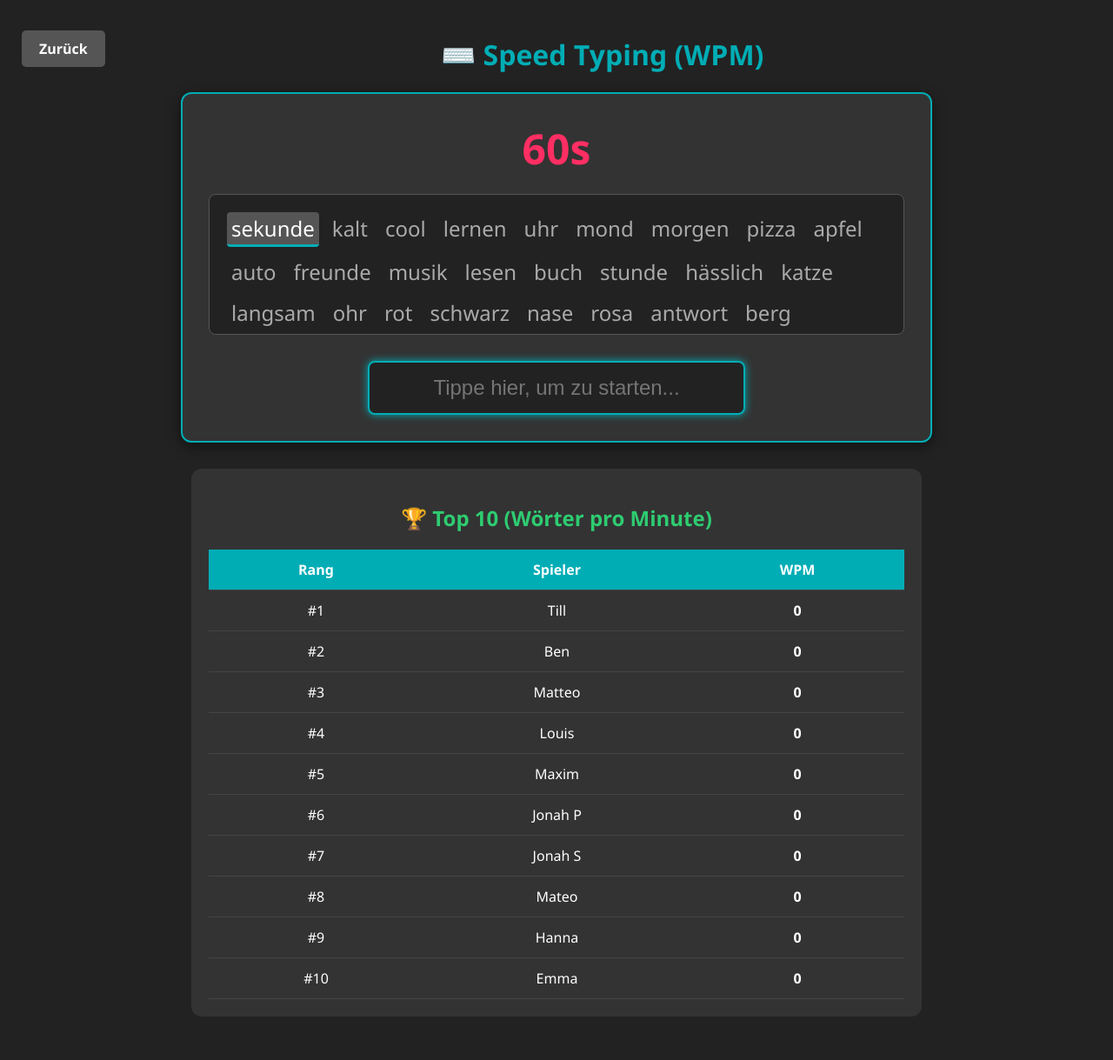
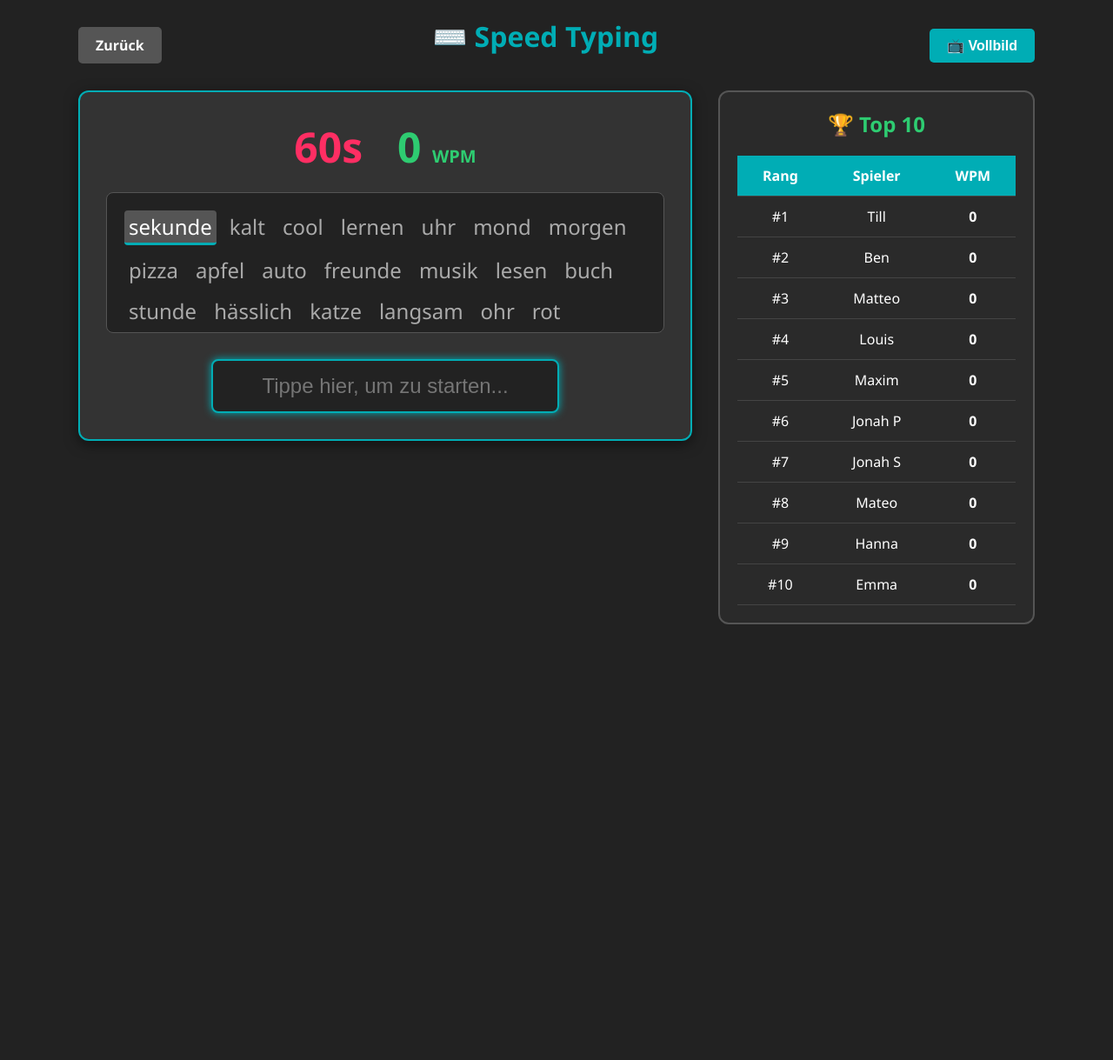
Before and after one commit to gamer24333/free_games, a Flask app: page /speedtyping in a window 1280 px wide. Shown: the whole page at 87% size. After the commit the page ends 718 px from the top, so only its background shows below. Run offline with Flask 3, Linux system fonts and the light colour scheme; the visitor is signed in with stand-in values (Sample User, id 1).

Commit message:
Update speedtyping.html

```diff
--- a/templates/speedtyping.html
+++ b/templates/speedtyping.html
@@ -5,19 +5,45 @@
     <meta name="viewport" content="width=device-width, initial-scale=1.0">
     <title>Speed Typing</title>
     <style>
-        body { font-family: 'Segoe UI', Tahoma, Geneva, Verdana, sans-serif; background-color: #222; color: white; text-align: center; margin: 0; padding: 20px; }
-        h1 { color: #00adb5; }
-        .game-container { background: #333; padding: 30px; border-radius: 12px; box-shadow: 0 4px 15px rgba(0,0,0,0.5); max-width: 800px; margin: 20px auto; border: 2px solid #00adb5; }
+        body { font-family: 'Segoe UI', Tahoma, Geneva, Verdana, sans-serif; background-color: #222; color: white; margin: 0; padding: 20px; text-align: center; }
+        h1 { color: #00adb5; margin-top: 0; }
 
-        #timer { font-size: 48px; font-weight: bold; color: #ff2e63; margin-bottom: 20px; }
+        .top-bar { display: flex; justify-content: space-between; align-items: center; max-width: 1100px; margin: 0 auto 20px auto; }
+
+        .main-wrapper {
+            display: flex;
+            justify-content: center;
+            align-items: flex-start;
+            gap: 30px;
+            max-width: 1100px;
+            margin: 0 auto;
+            flex-wrap: wrap;
+        }
+
+        /* Spiel-Bereich */
+        .game-container {
+            flex: 1;
+            min-width: 350px;
+            background: #333;
+            padding: 30px;
+            border-radius: 12px;
+            box-shadow: 0 4px 15px rgba(0,0,0,0.5);
+            border: 2px solid #00adb5;
+        }
+
+        .stats-bar { display: flex; justify-content: center; gap: 40px; margin-bottom: 20px; }
+        .stat-box { font-size: 48px; font-weight: bold; }
+        #timer { color: #ff2e63; }
+        #live-wpm { color: #2ecc71; }
 
         #word-display {
             background: #222; border-radius: 8px; padding: 20px; font-size: 24px;
             display: flex; flex-wrap: wrap; gap: 10px; height: 120px; overflow: hidden;
             border: 1px solid #555; text-align: left; align-items: flex-start; align-content: flex-start;
+            user-select: none;
         }
 
-        .word { padding: 2px 5px; border-radius: 4px; color: #aaa; }
+        .word { padding: 2px 5px; border-radius: 4px; color: #aaa; transition: background 0.2s; }
         .word.active { background: #555; color: white; border-bottom: 3px solid #00adb5; }
         .word.correct { color: #2ecc71; }
         .word.incorrect { color: #ff2e63; text-decoration: line-through; }
@@ -25,37 +51,52 @@
         #input-field {
             width: 100%; max-width: 400px; font-size: 24px; padding: 15px; margin-top: 30px;
             border-radius: 8px; border: 2px solid #00adb5; background: #222; color: white;
-            text-align: center; outline: none;
+            text-align: center; outline: none; box-sizing: border-box;
         }
         #input-field:focus { box-shadow: 0 0 10px #00adb5; }
-        #input-field:disabled { background: #444; border-color: #555; }
+        #input-field:disabled { background: #444; border-color: #555; color: #888; }
 
-        .btn { display: inline-block; padding: 10px 20px; margin: 15px 5px; background: #00adb5; color: white; text-decoration: none; border-radius: 5px; font-weight: bold; border: none; cursor: pointer; font-size: 16px; }
+        .btn { display: inline-block; padding: 10px 20px; background: #00adb5; color: white; text-decoration: none; border-radius: 5px; font-weight: bold; border: none; cursor: pointer; font-size: 16px; }
         .btn:hover { background: #007c82; }
 
-        /* Leaderboard */
-        .leaderboard { max-width: 800px; margin: 30px auto; background: #333; padding: 20px; border-radius: 12px; }
+        /* Rangliste */
+        .leaderboard {
+            width: 320px;
+            background: #2a2a2a;
+            padding: 20px;
+            border-radius: 12px;
+            border: 2px solid #555;
+        }
         table { width: 100%; border-collapse: collapse; margin-top: 15px; }
-        th, td { padding: 12px; border-bottom: 1px solid #444; }
+        th, td { padding: 12px; border-bottom: 1px solid #444; text-align: center; }
         th { background: #00adb5; color: white; }
         tr:hover { background: #444; }
     </style>
 </head>
 <body>
 
-    <a href="/games" class="btn" style="background: #555; float: left;">Zurück</a>
-    <h1>⌨️ Speed Typing (WPM)</h1>
+    <div class="top-bar">
+        <a href="/games" class="btn" style="background: #555;">Zurück</a>
+        <h1>⌨️ Speed Typing</h1>
+        <button class="btn" id="fullscreen-btn" onclick="toggleFullscreen()">📺 Vollbild</button>
+    </div>
 
+    <div class="main-wrapper">
         <div class="game-container">
-        <div id="timer">60s</div>
+            <div class="stats-bar">
+                <div class="stat-box" id="timer">60s</div>
+                <div class="stat-box" id="live-wpm">0 <span style="font-size: 20px;">WPM</span></div>
+            </div>
+
             <div id="word-display"></div>
+
             <input type="text" id="input-field" placeholder="Tippe hier, um zu starten..." autocomplete="off">
             <br>
-        <button class="btn" id="restart-btn" style="display: none;" onclick="initGame()">Nochmal spielen</button>
+            <button class="btn" id="restart-btn" style="display: none; margin-top: 20px;" onclick="initGame()">Nochmal spielen</button>
         </div>
 
         <div class="leaderboard">
-        <h2 style="color: #2ecc71;">🏆 Top 10 (Wörter pro Minute)</h2>
+            <h2 style="color: #2ecc71; margin-top: 0;">🏆 Top 10</h2>
             <table>
                 <tr><th>Rang</th><th>Spieler</th><th>WPM</th></tr>
                 {% for player, score in leaderboard[:10] %}
@@ -66,6 +107,7 @@
                 </tr>
                 {% endfor %}
             </table>
+        </div>
     </div>
 
     <script>
@@ -91,6 +133,7 @@
         const display = document.getElementById('word-display');
         const input = document.getElementById('input-field');
         const timerDisplay = document.getElementById('timer');
+        const liveWpmDisplay = document.getElementById('live-wpm');
         const restartBtn = document.getElementById('restart-btn');
 
         function shuffleArray(array) {
@@ -102,17 +145,20 @@
         }
 
         function initGame() {
-            words = shuffleArray([...wordPool]).slice(0, 80); // 80 zufällige Wörter
+            words = shuffleArray([...wordPool]).slice(0, 100);
             currentWordIndex = 0;
             correctWords = 0;
             timeLeft = 60;
             isPlaying = false;
 
             clearInterval(timerInterval);
-            timerDisplay.textContent = timeLeft + "s";
+            timerDisplay.innerHTML = timeLeft + "s";
+            liveWpmDisplay.innerHTML = `0 <span style="font-size: 20px;">WPM</span>`;
+
             input.value = "";
             input.disabled = false;
             restartBtn.style.display = "none";
+            display.scrollTop = 0;
 
             renderWords();
             input.focus();
@@ -135,8 +181,18 @@
             timerInterval = setInterval(() => {
                 timeLeft--;
                 timerDisplay.textContent = timeLeft + "s";
+                updateLiveWpm();
+
                 if (timeLeft <= 0) endGame();
             }, 1000);
+        }
+
+        function updateLiveWpm() {
+            let timePassed = 60 - timeLeft;
+            if (timePassed > 0) {
+                let currentWpm = Math.round((correctWords / timePassed) * 60);
+                liveWpmDisplay.innerHTML = `${currentWpm} <span style="font-size: 20px;">WPM</span>`;
+            }
         }
 
         function endGame() {
@@ -144,35 +200,37 @@
             isPlaying = false;
             input.disabled = true;
 
-            const wpm = correctWords; // 60 Sekunden = WPM ist genau die Anzahl der richtigen Wörter
-            timerDisplay.innerHTML = `Vorbei! Dein Score: <span style="color:#2ecc71;">${wpm} WPM</span>`;
+            const wpm = correctWords;
+            timerDisplay.innerHTML = `<span style="font-size: 32px;">Fertig!</span>`;
+            liveWpmDisplay.innerHTML = `${wpm} <span style="font-size: 20px;">WPM</span>`;
             restartBtn.style.display = "inline-block";
 
-            // Highscore an Server senden
             if (wpm > 0) {
                 fetch('/api/submit-speedtyping', {
                     method: 'POST',
                     headers: { 'Content-Type': 'application/json' },
                     body: JSON.stringify({ score: wpm })
                 }).then(() => {
-                    setTimeout(() => location.reload(), 2000); // Neuladen für Leaderboard-Update
+                    setTimeout(() => location.reload(), 2500);
                 });
             }
         }
 
-        input.addEventListener('input', (e) => {
-            if (!isPlaying && input.value.trim().length > 0) startGame();
+        // Leertaste abfangen & prüfen über keydown (Behebt den Scroll-Bug komplett)
+        input.addEventListener('keydown', (e) => {
+            if (e.key === ' ') {
+                e.preventDefault();
 
-            const typedValue = input.value;
+                const typedValue = input.value.trim();
+                if (typedValue.length === 0) return;
+
+                if (!isPlaying) startGame();
+
                 const wordSpans = display.querySelectorAll('.word');
                 const currentSpan = wordSpans[currentWordIndex];
-
-            // Leertaste drückt -> Wort abschließen
-            if (typedValue.endsWith(' ')) {
-                const typedWord = typedValue.trim();
                 const targetWord = words[currentWordIndex];
 
-                if (typedWord === targetWord) {
+                if (typedValue === targetWord) {
                     currentSpan.classList.replace('active', 'correct');
                     correctWords++;
                 } else {
@@ -181,31 +239,59 @@
 
                 input.value = "";
                 currentWordIndex++;
+                updateLiveWpm();
 
-                // Nächstes Wort aktivieren oder Spiel beenden
                 if (currentWordIndex < words.length) {
-                    wordSpans[currentWordIndex].classList.add('active');
-                    // Scroll-Logik, damit das aktive Wort immer sichtbar bleibt
-                    if (wordSpans[currentWordIndex].offsetTop > display.scrollTop + 60) {
-                        display.scrollTop += 40;
+                    const nextSpan = wordSpans[currentWordIndex];
+                    nextSpan.classList.add('active');
+
+                    // Sauberes Scrollen der Box
+                    const displayRect = display.getBoundingClientRect();
+                    const spanRect = nextSpan.getBoundingClientRect();
+
+                    if (spanRect.bottom > displayRect.bottom) {
+                        display.scrollTop += nextSpan.offsetHeight + 10;
                     }
                 } else {
-                    endGame(); // Alle Wörter aufgebraucht
+                    endGame();
                 }
-            } else {
-                // Rote Hervorhebung, wenn man sich mittendrin vertippt hat
-                if (!words[currentWordIndex].startsWith(typedValue.trim())) {
+            }
+        });
+
+        // Live Eingabe-Feedback (rot markieren bei Fehler)
+        input.addEventListener('input', (e) => {
+            if (!isPlaying && input.value.trim().length > 0) startGame();
+
+            const typedValue = input.value.trim();
+            if (typedValue.length === 0) return;
+
+            const wordSpans = display.querySelectorAll('.word');
+            const currentSpan = wordSpans[currentWordIndex];
+
+            if (!words[currentWordIndex].startsWith(typedValue)) {
                 currentSpan.style.backgroundColor = "rgba(255, 46, 99, 0.3)";
             } else {
                 currentSpan.style.backgroundColor = "";
             }
-            }
         });
 
-        // Verhindere, dass Leertaste die Seite scrollt
-        window.addEventListener('keydown', function(e) {
-            if(e.keyCode == 32 && e.target == document.body) {
-                e.preventDefault();
+        // --- VOLLBILD LOGIK ---
+        function toggleFullscreen() {
+            if (!document.fullscreenElement) {
+                document.documentElement.requestFullscreen()
+                    .then(() => document.getElementById("fullscreen-btn").textContent = "📺 Vollbild beenden")
+                    .catch(err => console.error(err));
+            } else {
+                document.exitFullscreen()
+                    .then(() => document.getElementById("fullscreen-btn").textContent = "📺 Vollbild");
+            }
+        }
+
+        // F-Taste für Vollbild (ignoriert, solange das Input-Feld fokussiert ist)
+        document.addEventListener("keydown", function(event) {
+            if ((event.key === "f" || event.key === "F") && document.activeElement !== input) {
+                event.preventDefault();
+                toggleFullscreen();
             }
         });
 
```
Lines whose indentation alone changed are shown as unchanged.
